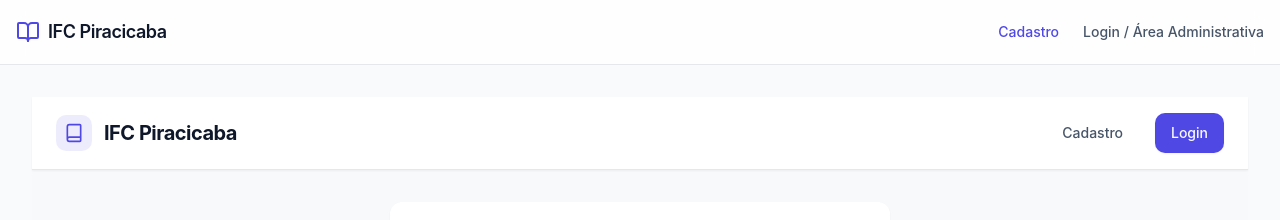
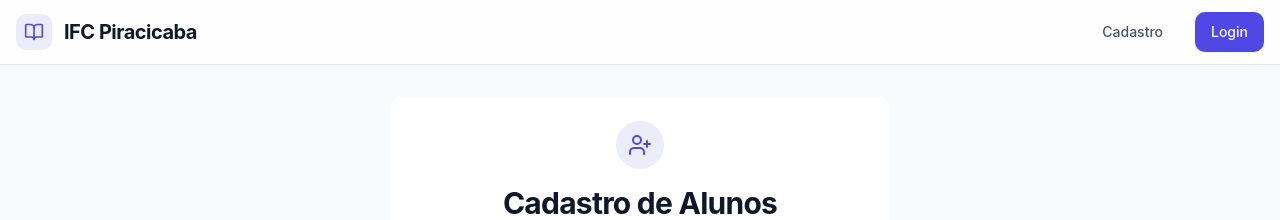
Before and after one commit to richard-imnovi/IFC-Project, a React (Vite) app: page / in a window 1280 px wide. Shown: the top 220 px of the page. Built offline with nearby package versions, Linux system fonts and the light colour scheme; no server answers; the database is empty.

Commit message:
Refactor landing page header for clarity

```diff
--- a/src/components/Layout.tsx
+++ b/src/components/Layout.tsx
@@ -204,33 +204,23 @@ export default function Layout() {
     <div className="flex flex-col min-h-screen bg-slate-50 font-sans">
       <header className="sticky top-0 z-50 w-full border-b bg-white/80 backdrop-blur-md">
         <div className="container mx-auto px-4 h-16 flex items-center justify-between">
-          <div className="flex items-center gap-2">
-            <BookOpen className="h-6 w-6 text-primary" />
-            <span className="font-semibold text-lg text-slate-900 tracking-tight">
+          <div className="flex items-center gap-2 sm:gap-3">
+            <div className="bg-primary/10 p-2 rounded-md">
+              <BookOpen className="h-5 w-5 text-primary" />
+            </div>
+            <span className="text-lg sm:text-xl font-bold text-slate-900 tracking-tight">
               IFC Piracicaba
             </span>
           </div>
-          <nav className="flex items-center gap-4 sm:gap-6">
+          <nav className="flex items-center gap-2 sm:gap-4">
             {!user && (
               <>
-                <Link
-                  to="/"
-                  className={cn(
-                    'text-sm font-medium transition-colors hover:text-primary',
-                    location.pathname === '/' ? 'text-primary' : 'text-slate-600',
-                  )}
-                >
-                  Cadastro
-                </Link>
-                <Link
-                  to="/login"
-                  className={cn(
-                    'text-sm font-medium transition-colors hover:text-primary',
-                    location.pathname === '/login' ? 'text-primary' : 'text-slate-600',
-                  )}
-                >
-                  Login / Área Administrativa
-                </Link>
+                <Button variant="ghost" className="text-slate-600 font-medium" asChild>
+                  <Link to="/">Cadastro</Link>
+                </Button>
+                <Button asChild className="font-medium shadow-sm">
+                  <Link to="/login">Login</Link>
+                </Button>
               </>
             )}
 
--- a/src/pages/Index.tsx
+++ b/src/pages/Index.tsx
@@ -15,7 +15,7 @@ import {
   Calendar as CalendarIcon,
 } from 'lucide-react'
 import { toast } from 'sonner'
-import { useNavigate, Link } from 'react-router-dom'
+import { useNavigate } from 'react-router-dom'
 
 import { Button } from '@/components/ui/button'
 import { Input } from '@/components/ui/input'
@@ -148,27 +148,7 @@ export default function Index() {
   }
 
   return (
-    <div className="w-full min-h-screen flex flex-col bg-slate-50/50">
-      <header className="w-full bg-white border-b py-4 px-6 flex items-center justify-between sticky top-0 z-10 shadow-sm">
-        <div className="flex items-center gap-2 sm:gap-3">
-          <div className="bg-primary/10 p-2 rounded-md">
-            <Book className="h-5 w-5 text-primary" />
-          </div>
-          <span className="text-lg sm:text-xl font-bold text-slate-900 tracking-tight">
-            IFC Piracicaba
-          </span>
-        </div>
-        <nav className="flex items-center gap-2 sm:gap-4">
-          <Button variant="ghost" className="text-slate-600 font-medium" asChild>
-            <Link to="/">Cadastro</Link>
-          </Button>
-          <Button asChild className="font-medium shadow-sm">
-            <Link to="/login">Login</Link>
-          </Button>
-        </nav>
-      </header>
-
-      <main className="flex-1 w-full flex justify-center p-4 py-8">
+    <div className="w-full flex justify-center">
       <Card className="w-full max-w-[500px] shadow-elevation border-0 animate-fade-in-up">
         <CardHeader className="space-y-2 text-center pb-6">
           <div className="mx-auto bg-primary/10 w-12 h-12 rounded-full flex items-center justify-center mb-2">
@@ -385,7 +365,6 @@ export default function Index() {
           </Form>
         </CardContent>
       </Card>
-      </main>
     </div>
   )
 }
```
Also changed, not shown: .skip.config.json. Lines whose indentation alone changed are shown as unchanged.
